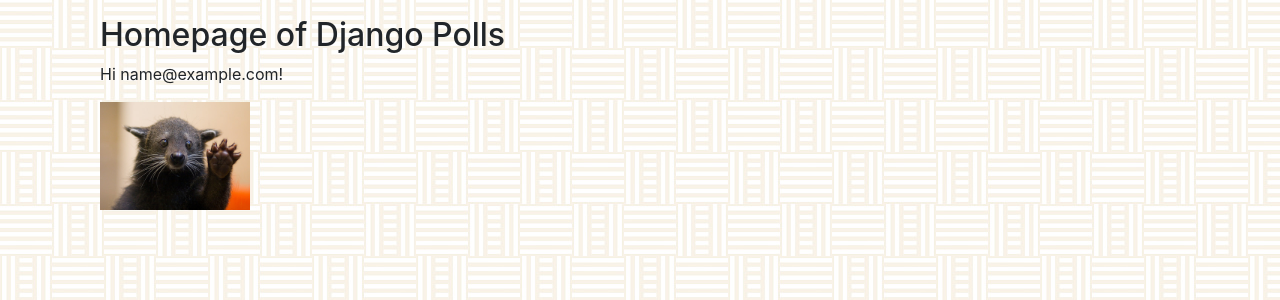
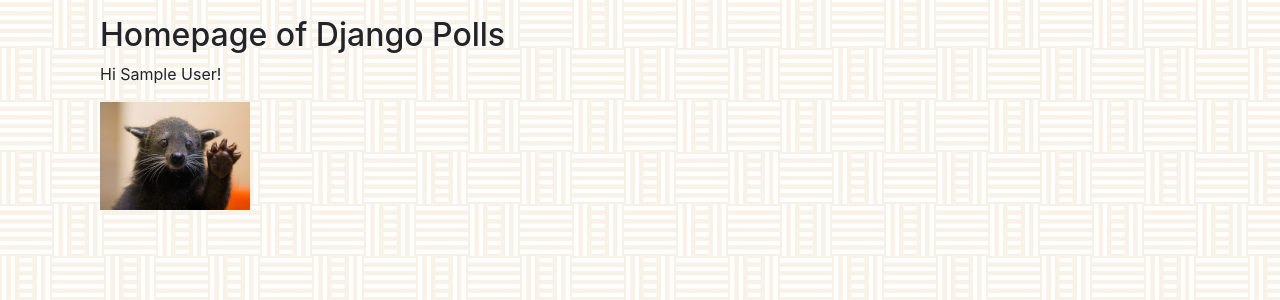
Before and after one commit to kevinbowen777/django-polls, a Django app: page / in a window 1280 px wide. Shown: the part 56-356 px from the top of the page. Run offline with Django 4.2, Linux system fonts and the light colour scheme; the visitor is signed in with stand-in values (Sample User, id 1); parts of the project's set-up code (start-up, migrations or seed data) failed here and were passed over; some libraries are stand-ins or nearby versions.

Commit message:
Add user profile pic if it exists

```diff
--- a/templates/pages/home.html
+++ b/templates/pages/home.html
@@ -9,8 +9,12 @@
   <p>
   <h2>Homepage of Django Polls</h2>
   {% if user.is_authenticated %}
-    <p>Hi {{ user.email }}!</p>
-    <img class="greeting" src="{% static 'images/binturong.jpg' %}">
+    <p>Hi {{ user.name }}!</p>
+    {% if user.profile_pic %}
+      <img class="profile_pic" src="{{ user.profile_pic.url }}" alt="{{ user.name }}">
+    {% else %}
+      <img class="greeting" src="{% static 'images/binturong.jpg' %}">
+    {% endif %}
   {% else %}
     <p>You are not logged in</p>
     <img class="greeting" src="{% static 'images/burroughs.jpg' %}">
```
Also changed, not shown: media/profile_pics/david_hockney.jpg (added), media/profile_pics/mary_shelley.jpg (added).
